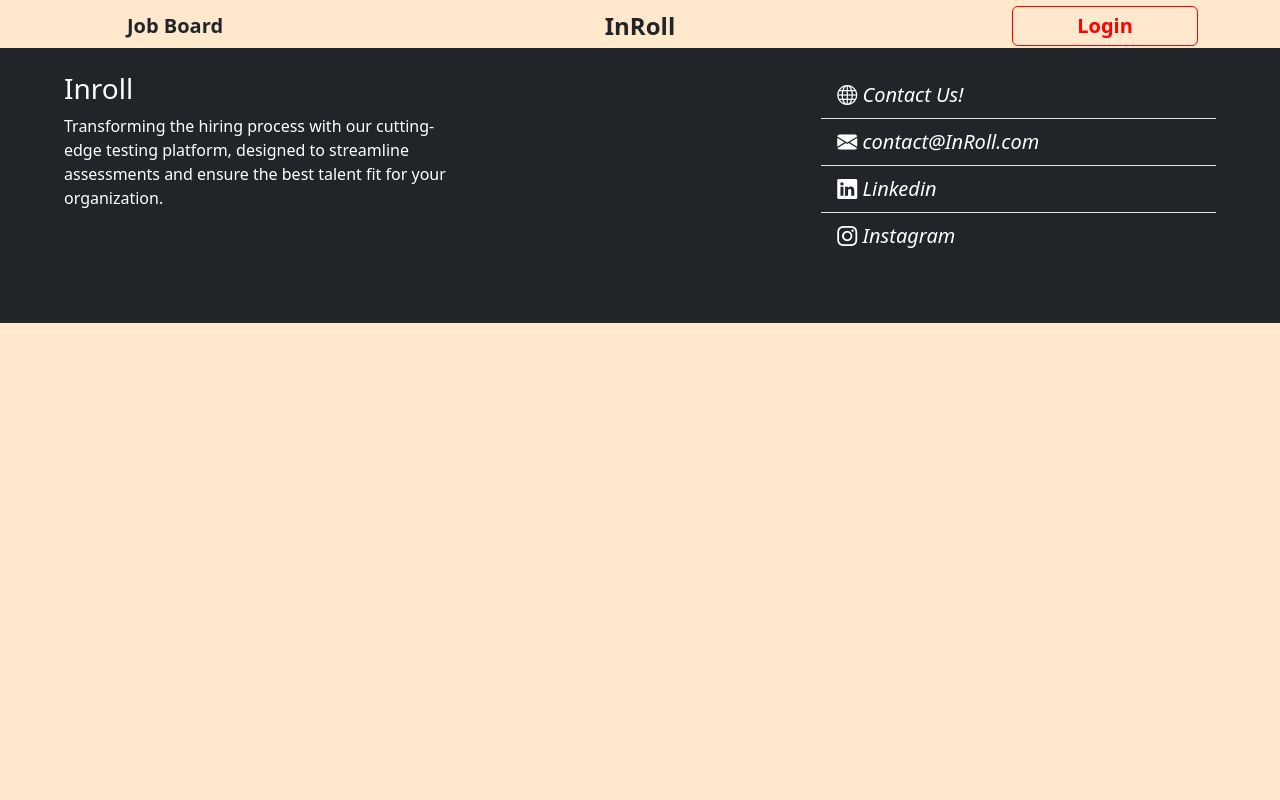
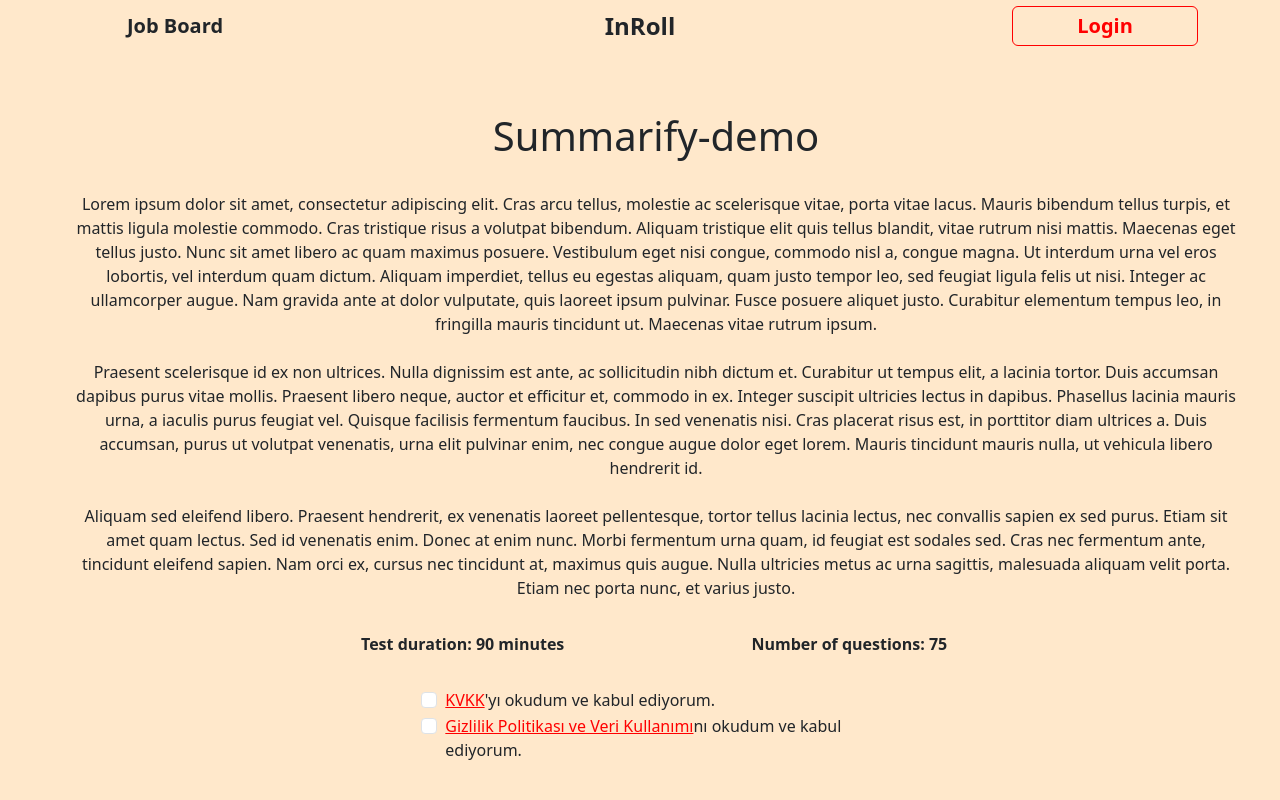
Before and after one commit to InRollTeam/InRoll-frontend, a React (Create React App) app: page /Test/demo in a window 1280 px wide. Shown: the top 800 px of the page. Built offline with nearby package versions, Linux system fonts and the light colour scheme; no server answers.

Commit message:
Added starting page for tests.
- Created a new entrance page for the tests to guide users through the initial steps.
- Updated navigation links.
-Updated routing.
-Implemented fetching of the data but haven't connected it to the server yet.

```diff
--- a/package.json
+++ b/package.json
@@ -6,6 +6,7 @@
     "@testing-library/jest-dom": "^5.17.0",
     "@testing-library/react": "^13.4.0",
     "@testing-library/user-event": "^13.5.0",
+    "axios": "^1.7.2",
     "bootstrap": "^5.3.3",
     "bootstrap-icons": "^1.11.3",
     "react": "^18.3.1",
--- a/src/App.js
+++ b/src/App.js
@@ -5,6 +5,8 @@ import Home from './Home';
 import JobBoard from './JobBoard';
 import Login from './Login';
 import InfoBar from './InfoBar';
+import Test from './Test';
+
 
 
 function App() {
@@ -18,6 +20,7 @@ function App() {
         <Switch>
           <Route exact path="/"> <Home /> </Route>
           <Route exact path="/Jobs"> <JobBoard /> </Route>
+          <Route path="/Test/:id"> <Test /> </Route>
         </Switch>
         <Login showLogin={showLogin} handleClose={handleCloseLogin} />
         {showLogin ? <div class={`modal-backdrop fade ${showLogin ? 'show' : ''}`}></div> : null}
--- a/src/Home.js
+++ b/src/Home.js
@@ -9,7 +9,7 @@ const Home = () => {
         <div class="card-body justify-content-start">
           <h5 class="card-title my-5 py-2 fs-1">Helping Companies Recruit Better</h5>
           <p class="card-text my-5 py-2 fs-5">Lorem ipsum dolor sit amet, Lorem ipsum dolor sit amet, Lorem ipsum dolor sit amet, Lorem ipsum dolor sit amet, Lorem ipsum dolor sit amet, Lorem ipsum dolor sit amet, Lorem ipsum dolor sit amet, Lorem ipsum dolor sit amet,.</p>
-          <Link to="#" class="btn btn-outline-primary my-5 fs-5">Try our demo</Link>
+          <Link to="Test/demo" class="btn btn-outline-primary my-5 fs-5">Try our demo</Link>
         </div>
       </div>
 
--- /dev/null
+++ b/src/Test.js
@@ -0,0 +1,92 @@
+import { useParams } from "react-router-dom";
+import { Link } from "react-router-dom";
+import { useState, useEffect } from "react";
+import axios from "axios";
+
+const Test = () => {
+
+  const { id } = useParams();
+  const [data, setData] = useState(null);
+  const [loading, setLoading] = useState(true);
+  const [error, setError] = useState(null);
+
+  useEffect(() => {
+    const fetchData = async () => {
+      try {
+        const response = await axios.get(`/api/placeholder/${id}`);
+
+        setData(response.data);
+      } catch (err) {
+        setError(err);
+      } finally {
+        setLoading(false);
+
+        //alttaki setData() silinecek server kurulunca
+        setData({
+          "id"        : id,
+          "name"      : `Summarify-${id}`,
+          "body"      : "Lorem ipsum dolor sit amet, consectetur adipiscing elit. Cras arcu tellus, molestie ac scelerisque vitae, porta vitae lacus. Mauris bibendum tellus turpis, et mattis ligula molestie commodo. Cras tristique risus a volutpat bibendum. Aliquam tristique elit quis tellus blandit, vitae rutrum nisi mattis. Maecenas eget tellus justo. Nunc sit amet libero ac quam maximus posuere. Vestibulum eget nisi congue, commodo nisl a, congue magna. Ut interdum urna vel eros lobortis, vel interdum quam dictum. Aliquam imperdiet, tellus eu egestas aliquam, quam justo tempor leo, sed feugiat ligula felis ut nisi. Integer ac ullamcorper augue. Nam gravida ante at dolor vulputate, quis laoreet ipsum pulvinar. Fusce posuere aliquet justo. Curabitur elementum tempus leo, in fringilla mauris tincidunt ut. Maecenas vitae rutrum ipsum." +
+                        "\n\n" +
+                        "Praesent scelerisque id ex non ultrices. Nulla dignissim est ante, ac sollicitudin nibh dictum et. Curabitur ut tempus elit, a lacinia tortor. Duis accumsan dapibus purus vitae mollis. Praesent libero neque, auctor et efficitur et, commodo in ex. Integer suscipit ultricies lectus in dapibus. Phasellus lacinia mauris urna, a iaculis purus feugiat vel. Quisque facilisis fermentum faucibus. In sed venenatis nisi. Cras placerat risus est, in porttitor diam ultrices a. Duis accumsan, purus ut volutpat venenatis, urna elit pulvinar enim, nec congue augue dolor eget lorem. Mauris tincidunt mauris nulla, ut vehicula libero hendrerit id." +
+                        "\n\n" +
+                        "Aliquam sed eleifend libero. Praesent hendrerit, ex venenatis laoreet pellentesque, tortor tellus lacinia lectus, nec convallis sapien ex sed purus. Etiam sit amet quam lectus. Sed id venenatis enim. Donec at enim nunc. Morbi fermentum urna quam, id feugiat est sodales sed. Cras nec fermentum ante, tincidunt eleifend sapien. Nam orci ex, cursus nec tincidunt at, maximus quis augue. Nulla ultricies metus ac urna sagittis, malesuada aliquam velit porta. Etiam nec porta nunc, et varius justo.",
+          "time"      : 90,
+          "questions" : 75,
+        })
+      }
+    };
+
+    fetchData();
+  }, [id]);
+
+  if (loading) return <p>Loading...</p>;
+
+  //alttaki satır geri eklenmeli (veya düzgün bir error sayfası ayarlanabilir)
+  //if (error) return <p>Error: {error.message}</p>;
+
+
+
+/*
+  const {id} = useParams()
+  let data = {
+    "id"        : id,
+    "name"      : `Summarify-${id}`,
+    "body"      : "Lorem ipsum dolor sit amet, consectetur adipiscing elit. Cras arcu tellus, molestie ac scelerisque vitae, porta vitae lacus. Mauris bibendum tellus turpis, et mattis ligula molestie commodo. Cras tristique risus a volutpat bibendum. Aliquam tristique elit quis tellus blandit, vitae rutrum nisi mattis. Maecenas eget tellus justo. Nunc sit amet libero ac quam maximus posuere. Vestibulum eget nisi congue, commodo nisl a, congue magna. Ut interdum urna vel eros lobortis, vel interdum quam dictum. Aliquam imperdiet, tellus eu egestas aliquam, quam justo tempor leo, sed feugiat ligula felis ut nisi. Integer ac ullamcorper augue. Nam gravida ante at dolor vulputate, quis laoreet ipsum pulvinar. Fusce posuere aliquet justo. Curabitur elementum tempus leo, in fringilla mauris tincidunt ut. Maecenas vitae rutrum ipsum." +
+                  "\n\n" +
+                  "Praesent scelerisque id ex non ultrices. Nulla dignissim est ante, ac sollicitudin nibh dictum et. Curabitur ut tempus elit, a lacinia tortor. Duis accumsan dapibus purus vitae mollis. Praesent libero neque, auctor et efficitur et, commodo in ex. Integer suscipit ultricies lectus in dapibus. Phasellus lacinia mauris urna, a iaculis purus feugiat vel. Quisque facilisis fermentum faucibus. In sed venenatis nisi. Cras placerat risus est, in porttitor diam ultrices a. Duis accumsan, purus ut volutpat venenatis, urna elit pulvinar enim, nec congue augue dolor eget lorem. Mauris tincidunt mauris nulla, ut vehicula libero hendrerit id." +
+                  "\n\n" +
+                  "Aliquam sed eleifend libero. Praesent hendrerit, ex venenatis laoreet pellentesque, tortor tellus lacinia lectus, nec convallis sapien ex sed purus. Etiam sit amet quam lectus. Sed id venenatis enim. Donec at enim nunc. Morbi fermentum urna quam, id feugiat est sodales sed. Cras nec fermentum ante, tincidunt eleifend sapien. Nam orci ex, cursus nec tincidunt at, maximus quis augue. Nulla ultricies metus ac urna sagittis, malesuada aliquam velit porta. Etiam nec porta nunc, et varius justo.",
+    "time"      : 90,
+    "questions" : 75,
+  }
+*/
+  return (
+    <div className="Test container-fluid p-5 row d-flex flex-column justify-content-center">
+
+      <h1 className="text-center m-3">{data.name}</h1>
+
+      <p className="text-center m-3" style={{ whiteSpace: 'pre-line' }}>{data.body}</p>
+
+      <div className="row justify-content-center m-3">
+            <p className="col-4 text-center fw-bold">Test duration: {data.time} minutes</p>
+            <p className="col-4 text-center fw-bold">Number of questions: {data.questions}</p>
+      </div>
+
+      <div className="d-flex flex-column align-self-center col-5">
+        <div className="form-group form-check">
+          <input type="checkbox" className="form-check-input" id="test-kvkk-check"/>
+          <label className="form-check-label" for="test-kvkk-check"><Link to="/KVKK">KVKK</Link>'yı okudum ve kabul ediyorum.</label>
+        </div>
+        <div className="form-group form-check">
+          <input type="checkbox" className="form-check-input" id="test-gizlilik-check"/>
+          <label className="form-check-label" for="test-gizlilik-check"><Link to="/GPVK">Gizlilik Politikası ve Veri Kullanımı</Link>nı okudum ve kabul ediyorum.</label>
+        </div>
+      </div>
+
+      <Link to={`/questions/${id}/0`} className="btn btn-primary text-light align-self-center col-4 col-md-3 col-lg-2 m-5">Start The Test</Link>
+
+    </div>
+  );
+}
+
+export default Test;
```
Also changed, not shown: 1 other file (tests, documents, lock files or other folders).
